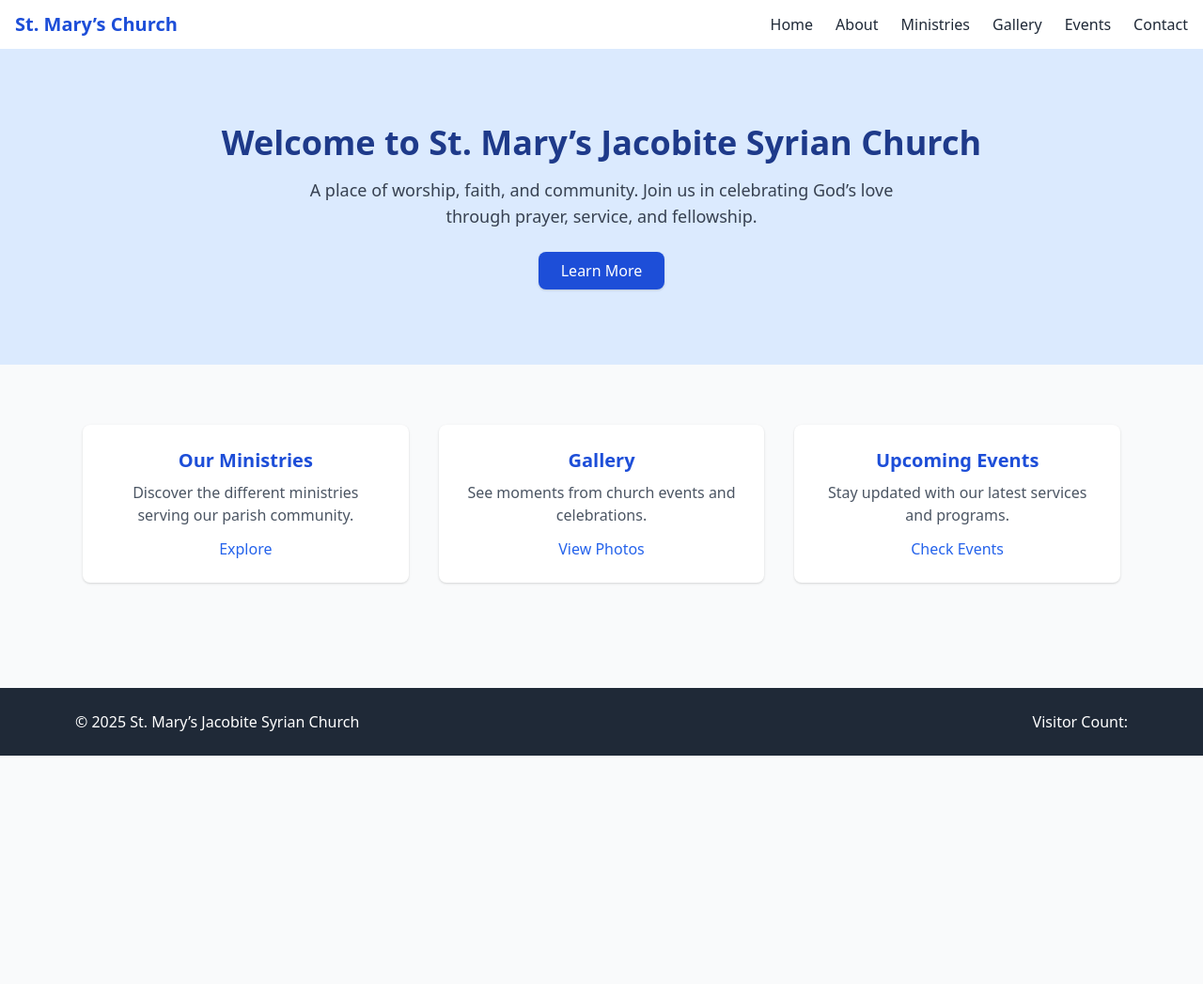
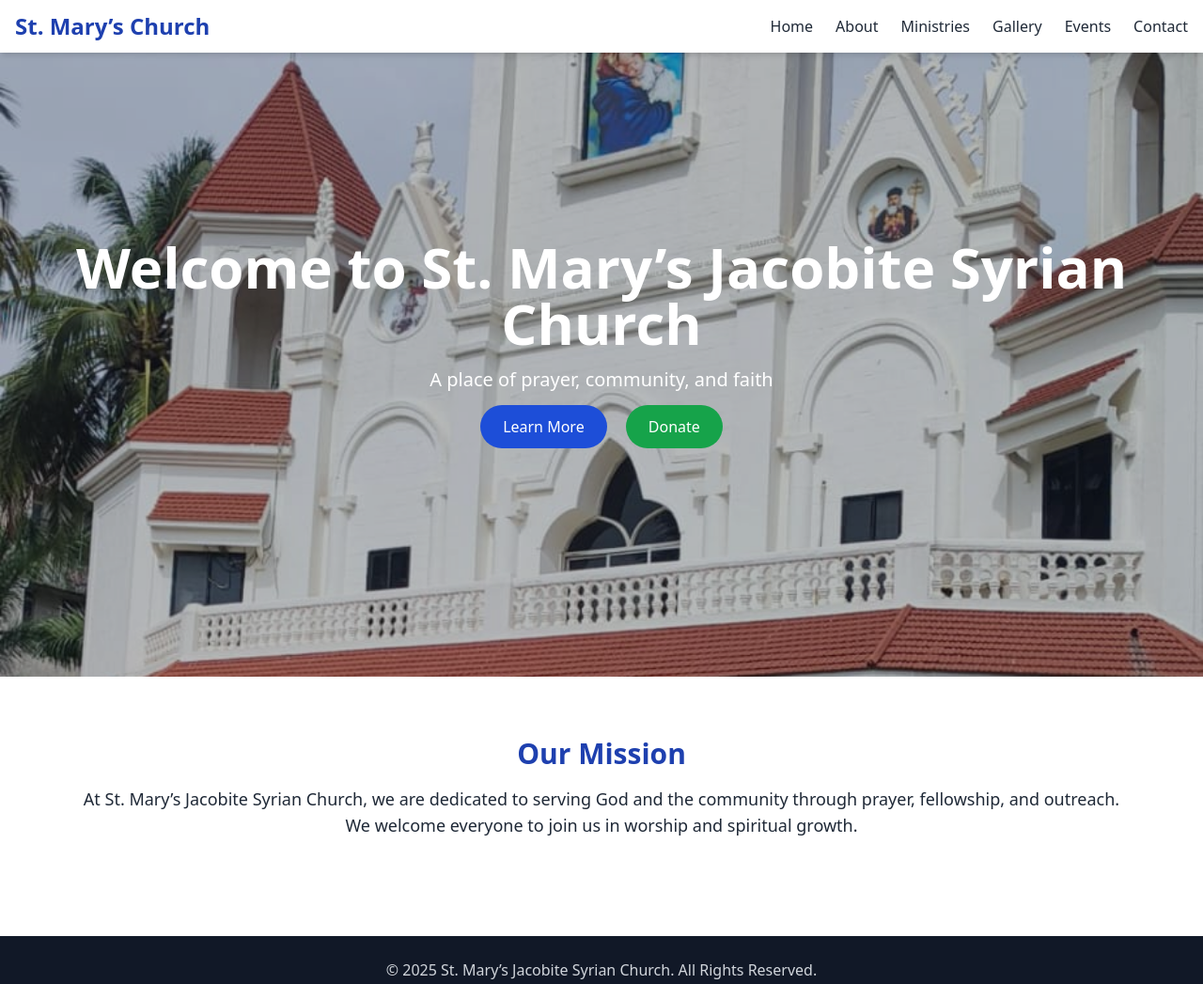
Before and after one commit to stmarysjsocnaigaon/Home, a plain HTML site: page index.html in a window 1280 px wide. Shown: the whole page at 94% size. Before the commit the page ends 804 px from the top, so only its background shows below. Drawn offline with nearby package versions, Linux system fonts and the light colour scheme; no server answers.

Commit message:
Update index.html

```diff
--- a/index.html
+++ b/index.html
@@ -4,67 +4,56 @@
   <meta charset="UTF-8">
   <meta name="viewport" content="width=device-width, initial-scale=1.0">
   <title>St. Mary’s Jacobite Syrian Church</title>
-  <link href="https://cdn.jsdelivr.net/npm/tailwindcss@2.2.19/dist/tailwind.min.css" rel="stylesheet">
+  <script src="https://cdn.tailwindcss.com"></script>
 </head>
-<body class="bg-gray-50 text-gray-800">
+<body class="font-sans text-gray-800">
 
   <!-- Navbar -->
-  <nav class="bg-white shadow-md">
+  <nav class="bg-white shadow-md fixed w-full top-0 left-0 z-20">
     <div class="max-w-7xl mx-auto px-4 py-3 flex justify-between items-center">
-      <h1 class="text-xl font-bold text-blue-700">St. Mary’s Church</h1>
-      <ul class="flex space-x-6">
-        <li><a href="index.html" class="hover:text-blue-700">Home</a></li>
-        <li><a href="about.html" class="hover:text-blue-700">About</a></li>
-        <li><a href="ministries.html" class="hover:text-blue-700">Ministries</a></li>
-        <li><a href="gallery.html" class="hover:text-blue-700">Gallery</a></li>
-        <li><a href="events.html" class="hover:text-blue-700">Events</a></li>
-        <li><a href="contact.html" class="hover:text-blue-700">Contact</a></li>
-      </ul>
+      <a href="index.html" class="text-2xl font-bold text-blue-800">St. Mary’s Church</a>
+      <div class="space-x-6 hidden md:flex">
+        <a href="index.html" class="hover:text-blue-700">Home</a>
+        <a href="about.html" class="hover:text-blue-700">About</a>
+        <a href="ministries.html" class="hover:text-blue-700">Ministries</a>
+        <a href="gallery.html" class="hover:text-blue-700">Gallery</a>
+        <a href="events.html" class="hover:text-blue-700">Events</a>
+        <a href="contact.html" class="hover:text-blue-700">Contact</a>
+      </div>
     </div>
   </nav>
 
   <!-- Hero Section -->
-  <section class="bg-blue-100 text-center py-20">
-    <h2 class="text-4xl font-bold mb-4 text-blue-900">Welcome to St. Mary’s Jacobite Syrian Church</h2>
-    <p class="text-lg text-gray-700 max-w-2xl mx-auto">A place of worship, faith, and community. Join us in celebrating God’s love through prayer, service, and fellowship.</p>
-    <a href="about.html" class="mt-6 inline-block bg-blue-700 text-white px-6 py-2 rounded-lg shadow hover:bg-blue-800">Learn More</a>
-  </section>
+  <header class="relative h-[90vh] flex items-center justify-center bg-gray-900 text-white">
+    <!-- Background Image -->
+    <img src="church-bg.jpeg" alt="Church" class="absolute inset-0 w-full h-full object-cover opacity-70">
 
-  <!-- Quick Links -->
-  <section class="max-w-6xl mx-auto py-16 grid md:grid-cols-3 gap-8 px-6">
-    <div class="bg-white p-6 shadow rounded-lg text-center">
-      <h3 class="text-xl font-semibold text-blue-700">Our Ministries</h3>
-      <p class="text-gray-600 mt-2">Discover the different ministries serving our parish community.</p>
-      <a href="ministries.html" class="text-blue-600 hover:underline mt-3 inline-block">Explore</a>
+    <!-- Overlay Text -->
+    <div class="relative z-10 text-center px-6">
+      <h1 class="text-4xl md:text-6xl font-bold">Welcome to St. Mary’s Jacobite Syrian Church</h1>
+      <p class="mt-4 text-lg md:text-xl">A place of prayer, community, and faith</p>
+      <div class="mt-6 space-x-4">
+        <a href="about.html" class="bg-blue-700 text-white px-6 py-3 rounded-full hover:bg-blue-800 transition">Learn More</a>
+        <a href="donate.html" class="bg-green-600 text-white px-6 py-3 rounded-full hover:bg-green-700 transition">Donate</a>
+      </div>
     </div>
-    <div class="bg-white p-6 shadow rounded-lg text-center">
-      <h3 class="text-xl font-semibold text-blue-700">Gallery</h3>
-      <p class="text-gray-600 mt-2">See moments from church events and celebrations.</p>
-      <a href="gallery.html" class="text-blue-600 hover:underline mt-3 inline-block">View Photos</a>
-    </div>
-    <div class="bg-white p-6 shadow rounded-lg text-center">
-      <h3 class="text-xl font-semibold text-blue-700">Upcoming Events</h3>
-      <p class="text-gray-600 mt-2">Stay updated with our latest services and programs.</p>
-      <a href="events.html" class="text-blue-600 hover:underline mt-3 inline-block">Check Events</a>
-    </div>
+  </header>
+
+  <!-- Welcome Section -->
+  <section class="max-w-6xl mx-auto py-16 px-6 text-center">
+    <h2 class="text-3xl font-bold text-blue-800">Our Mission</h2>
+    <p class="mt-4 text-lg">
+      At St. Mary’s Jacobite Syrian Church, we are dedicated to serving God and the community through
+      prayer, fellowship, and outreach. We welcome everyone to join us in worship and spiritual growth.
+    </p>
   </section>
 
   <!-- Footer -->
-  <footer class="bg-gray-800 text-white py-6 mt-12">
-    <div class="max-w-6xl mx-auto px-4 flex flex-col md:flex-row justify-between items-center">
-      <p>&copy; 2025 St. Mary’s Jacobite Syrian Church</p>
-      <p>Visitor Count: <span id="count"></span></p>
+  <footer class="bg-gray-900 text-gray-300 py-6 mt-10">
+    <div class="max-w-6xl mx-auto text-center">
+      <p>&copy; 2025 St. Mary’s Jacobite Syrian Church. All Rights Reserved.</p>
     </div>
   </footer>
 
-  <!-- Visitor Counter Script -->
-  <script>
-    fetch('https://api.countapi.xyz/hit/stmarys-church-website/visits')
-      .then(res => res.json())
-      .then(res => {
-        document.getElementById('count').innerText = res.value;
-      });
-  </script>
-
 </body>
 </html>
```
